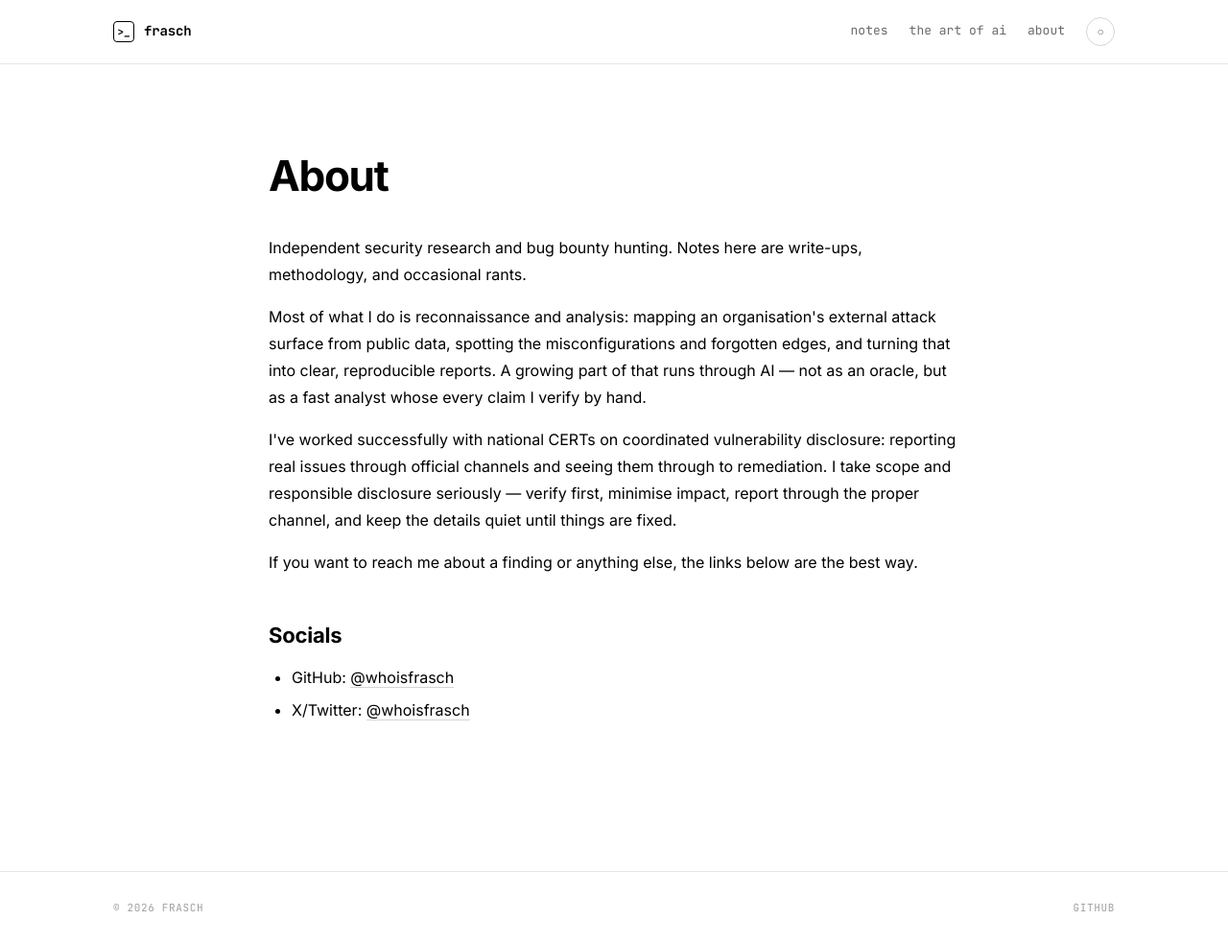
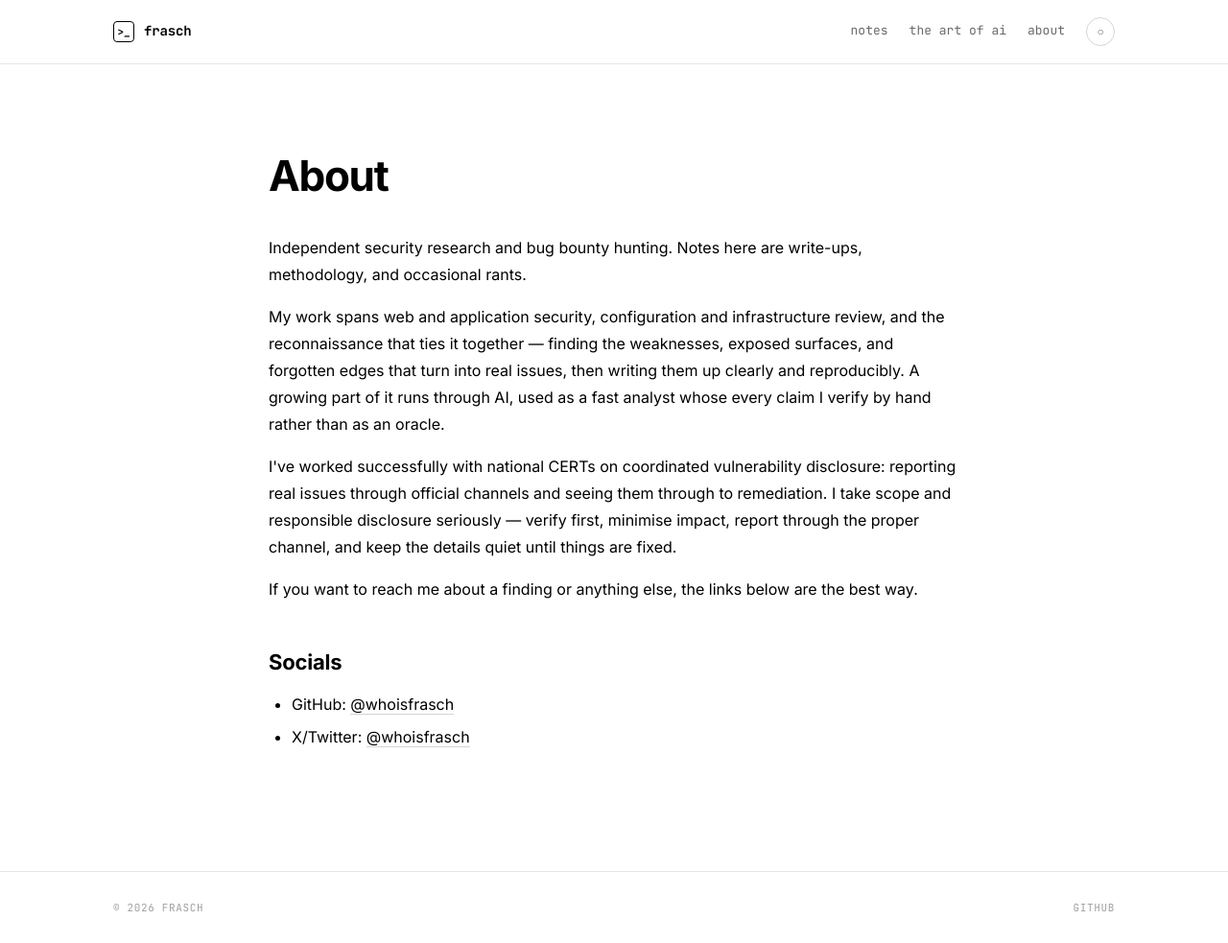
Before and after one commit to whoisfrasch/frasch, a Jekyll site: the page built from about.md, in a window 1280 px wide and 983 px high. Shown: the whole window at 96% size. Built offline with Jekyll 4.4.1, drawn with Linux system fonts in a browser that asks for light colours.

Commit message:
Broaden the About scope beyond recon
Reword so the work reads as web/app security, configuration and infra
review, and reconnaissance together, mentioned subtly rather than pinned
to recon alone.

https://claude.ai/code/session_01JnCHEM12RkD4vKYenVDfaD

```diff
--- a/about.md
+++ b/about.md
@@ -13,11 +13,12 @@ permalink: /about/
   </p>
 
   <p>
-    Most of what I do is reconnaissance and analysis: mapping an
-    organisation's external attack surface from public data, spotting the
-    misconfigurations and forgotten edges, and turning that into clear,
-    reproducible reports. A growing part of that runs through AI — not as an
-    oracle, but as a fast analyst whose every claim I verify by hand.
+    My work spans web and application security, configuration and
+    infrastructure review, and the reconnaissance that ties it together —
+    finding the weaknesses, exposed surfaces, and forgotten edges that turn
+    into real issues, then writing them up clearly and reproducibly. A growing
+    part of it runs through AI, used as a fast analyst whose every claim I
+    verify by hand rather than as an oracle.
   </p>
 
   <p>
```
